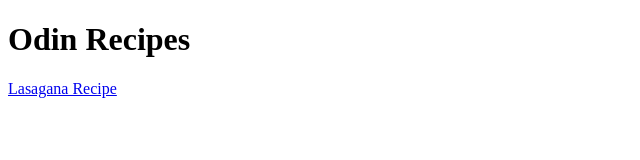
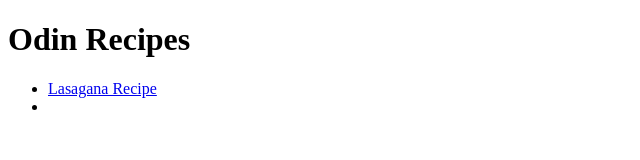
Before and after one commit to Kit-ms/odin-recipies, a plain HTML site: page index.html in a window 1280 px wide. Shown: the whole page, without its empty margins (0-640 px from the left). Drawn offline with Linux system fonts and the light colour scheme.

```diff
--- a/index.html
+++ b/index.html
@@ -8,6 +8,9 @@
 </head>
 <body>
     <h1>Odin Recipes</h1>
-    <a href = "recipes/lasagna.html">Lasagana Recipe</a>
+    <ul>
+        <li><a href = "recipes/lasagna.html">Lasagana Recipe</a></li>
+        <li></li>
+    </ul>
 </body>
 </html>
```
